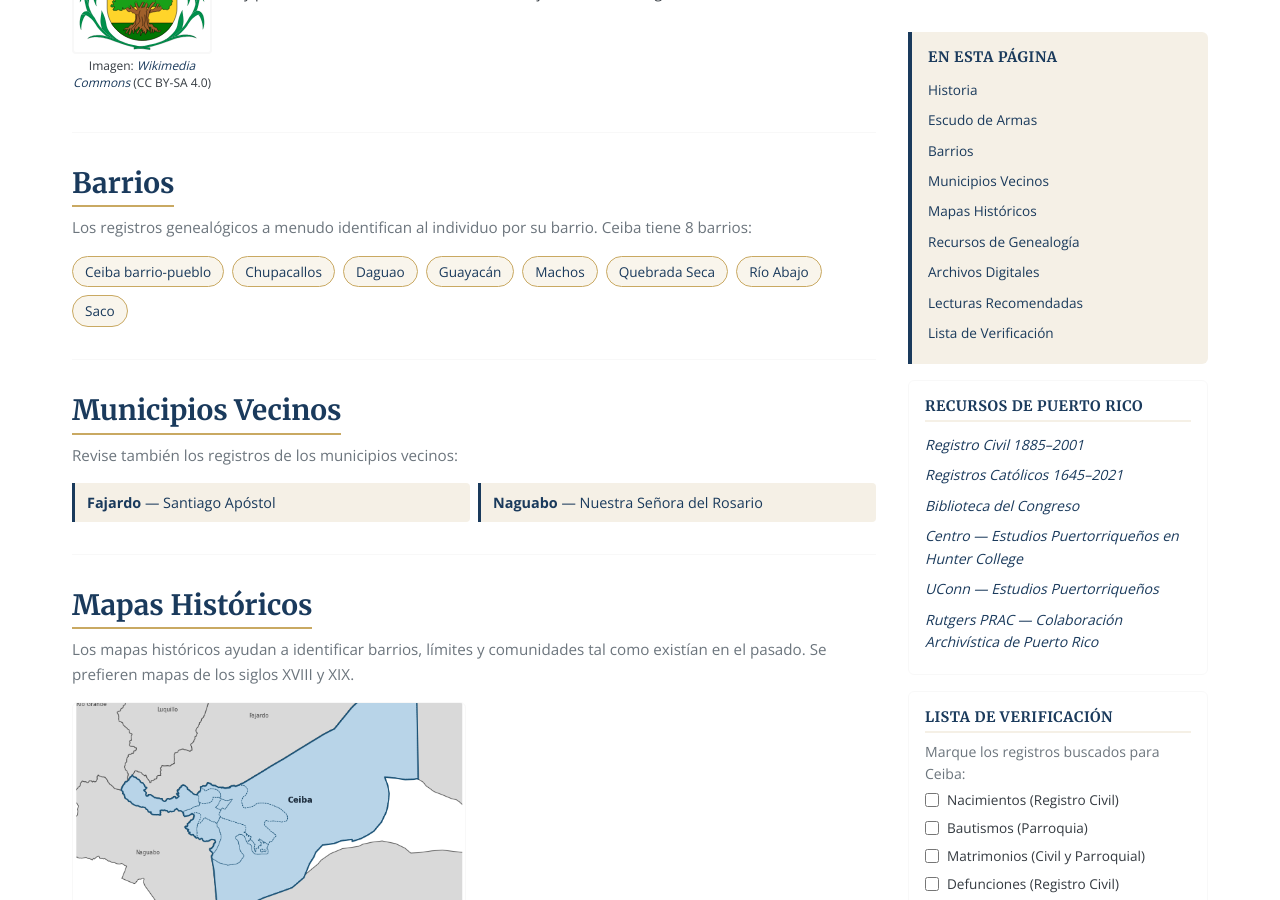
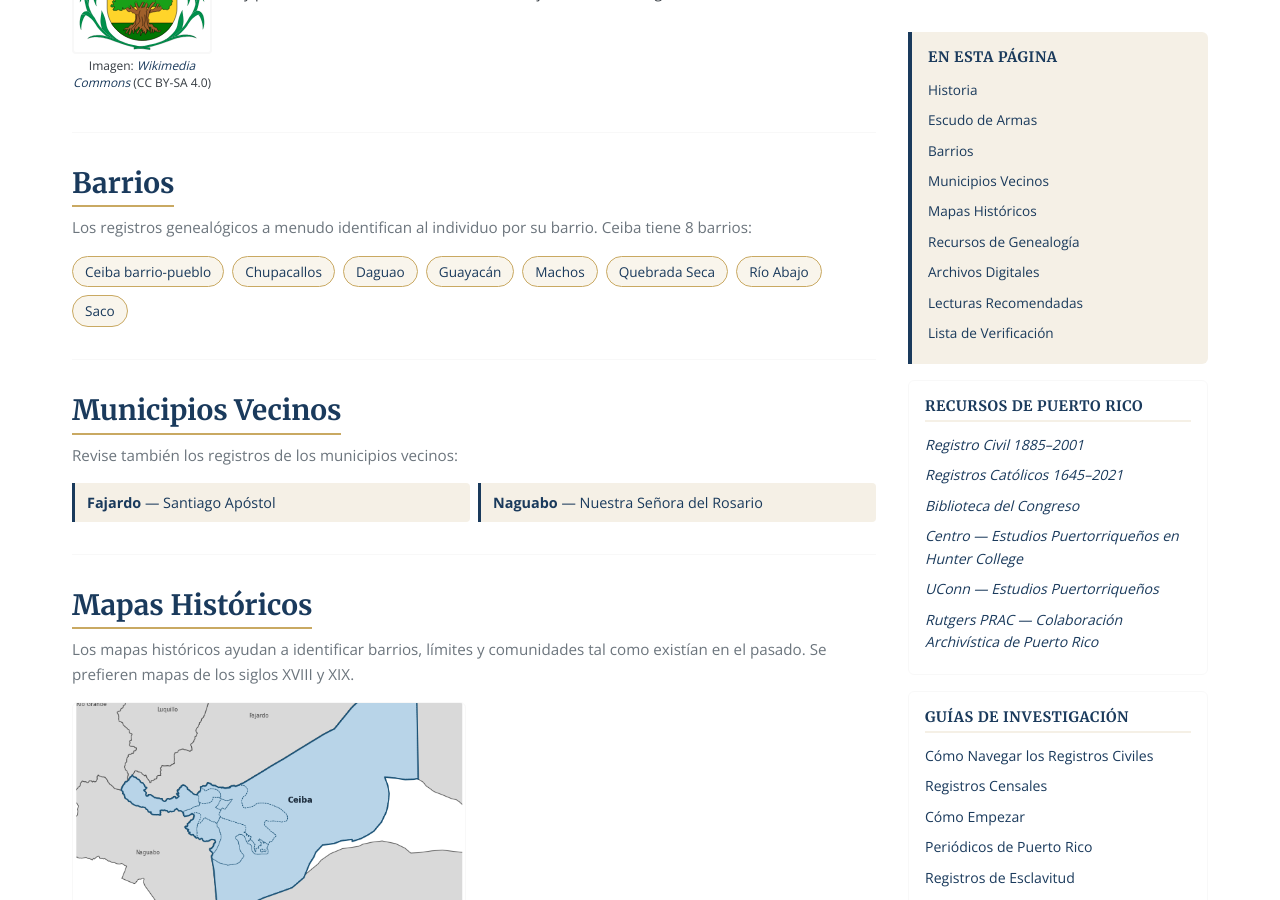
Before and after one commit to SylviaVargas/puertoricangenealogygroup, a Jekyll site: the page built from _municipalities/es-ceiba.md, in a window 1280 px wide and 900 px high, scrolled down 761 px. Built offline with Jekyll 4.4.1, drawn with Linux system fonts in a browser that asks for light colours; some of the changed text lies outside the part shown.

Commit message:
widget is live in both languages across all 156 municipality pages

```diff
--- a/_layouts/municipality.html
+++ b/_layouts/municipality.html
@@ -374,6 +374,18 @@ layout: default
         </ul>
       </div>
 
+      <div class="muni-sidebar-widget">
+        <h3>{% if page.lang == 'es' %}Guías de Investigación{% else %}Research Guides{% endif %}</h3>
+        <ul>
+          <li><a href="{% if page.lang == 'es' %}/es/guias-investigacion/navegar-registros-civiles/{% else %}/research-guides/navigating-civil-records/{% endif %}">{% if page.lang == 'es' %}Cómo Navegar los Registros Civiles{% else %}Navigating Civil Records{% endif %}</a></li>
+          <li><a href="{% if page.lang == 'es' %}/es/guias-investigacion/registros-censales/{% else %}/research-guides/census-records/{% endif %}">{% if page.lang == 'es' %}Registros Censales{% else %}Census Records{% endif %}</a></li>
+          <li><a href="{% if page.lang == 'es' %}/es/guias-investigacion/empezar/{% else %}/research-guides/getting-started/{% endif %}">{% if page.lang == 'es' %}Cómo Empezar{% else %}Getting Started{% endif %}</a></li>
+          <li><a href="{% if page.lang == 'es' %}/es/guias-investigacion/periodicos-pr/{% else %}/research-guides/pr-newspapers/{% endif %}">{% if page.lang == 'es' %}Periódicos de Puerto Rico{% else %}Puerto Rico Newspapers{% endif %}</a></li>
+          <li><a href="{% if page.lang == 'es' %}/es/guias-investigacion/registros-esclavos/{% else %}/research-guides/slave-records/{% endif %}">{% if page.lang == 'es' %}Registros de Esclavitud{% else %}Slave Records{% endif %}</a></li>
+          <li><a href="/research-guides/genealogical-spanish-glossary/">{% if page.lang == 'es' %}Glosario de Español Genealógico{% else %}Genealogical Spanish Glossary{% endif %}</a></li>
+        </ul>
+      </div>
+
       {% if muni.findagrave_cemeteries or muni.findagrave_url %}
       <div class="muni-sidebar-widget">
         <h3>{% if page.lang == 'es' %}Cementerios{% else %}Cemetery Index{% endif %}</h3>
```
